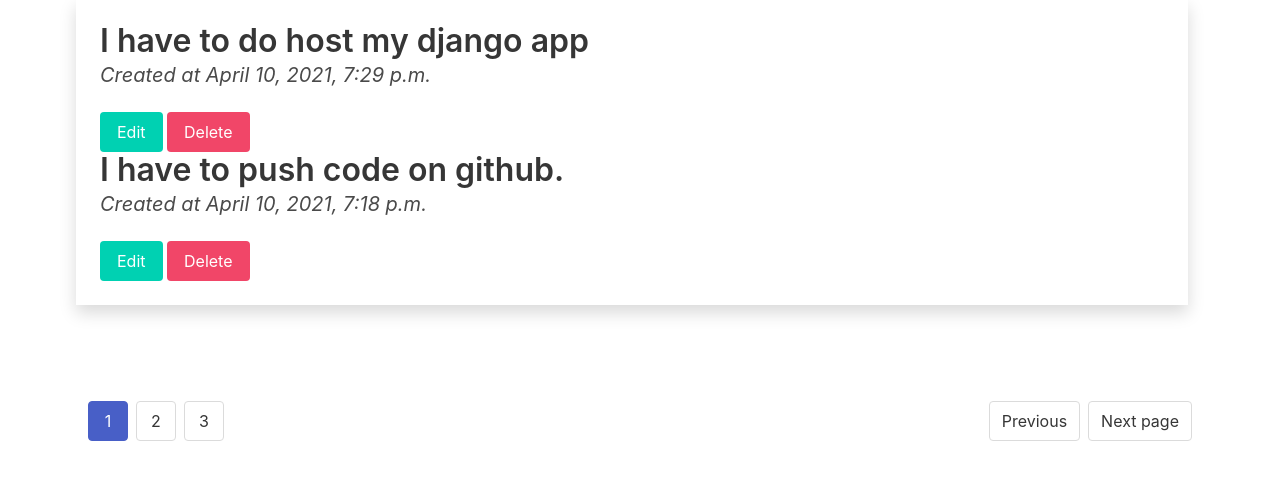
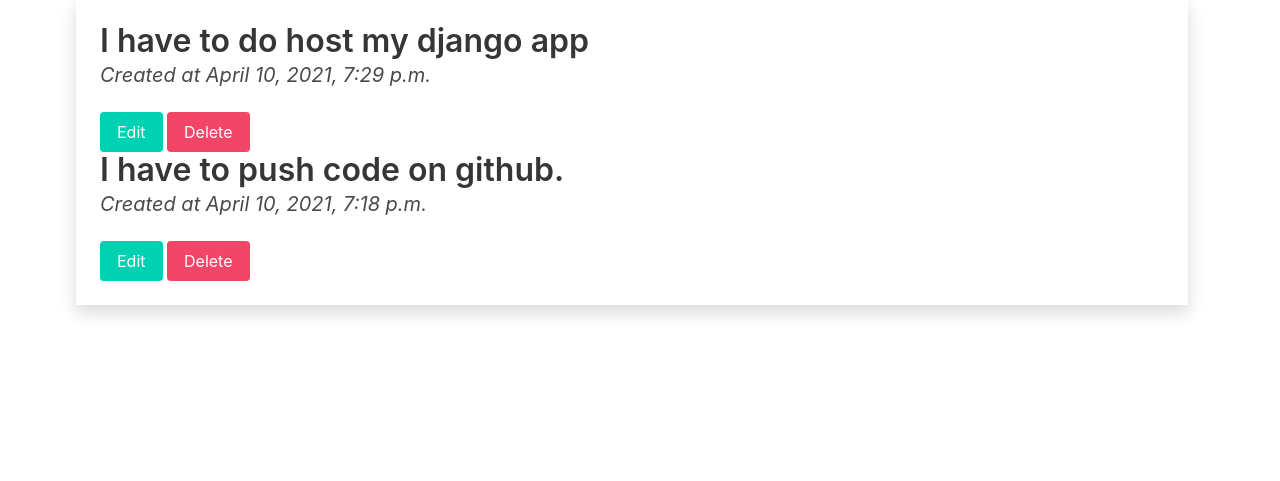
Before and after one commit to hossainchisty/Django-Dear-Diary-App, a Django app: page / in a window 1280 px wide. Shown: the part 319-800 px from the top of the page. Run offline with Django 3.2, Linux system fonts and the light colour scheme; data comes from the database, SQL or seed files in the repository; some libraries are stand-ins or nearby versions.

Commit message:
Update inde.html

```diff
--- a/templates/index.html
+++ b/templates/index.html
@@ -47,24 +47,29 @@
 
         </div>
 
-        <!-- pagenation start -->
-        <div class="container pt-6 mt-6">
-            <nav class="pagination" role="navigation" aria-label="pagination">
-                <a class="pagination-previous" title="This is the first page">Previous</a>
-                <a class="pagination-next">Next page</a>
-                <ul class="pagination-list">
-                    <li>
-                        <a class="pagination-link is-current" aria-label="Page 1" aria-current="page">1</a>
-                    </li>
-                    <li>
-                        <a class="pagination-link" aria-label="Goto page 2">2</a>
-                    </li>
-                    <li>
-                        <a class="pagination-link" aria-label="Goto page 3">3</a>
-                    </li>
-                </ul>
-            </nav>
-        </div>
-        <!-- pagenation end -->
+        {% if diary_post.has_other_pages %}
+        <ul class="pagination">
+        {% if diary_post.has_previous %}
+        <li><a href="?page={{ diary_post.previous_page_number }}">&laquo;</a></li>
+        {% else %}
+        <li class="disabled"><span>&laquo;</span></li>
+        {% endif %}
+        {% for i in diary_post.paginator.page_range %}
+        {% if diary_post.number == i %}
+            <li class="active"><span>{{ i }} <span class="sr-only">(current)</span></span></li>
+        {% else %}
+            <li><a href="?page={{ i }}">{{ i }}</a></li>
+        {% endif %}
+        {% endfor %}
+        {% if diary_post.has_next %}
+        <li><a href="?page={{ diary_post.next_page_number }}">&raquo;</a></li>
+        {% else %}
+        <li class="disabled"><span>&raquo;</span></li>
+        {% endif %}
+    </ul>
+    {% endif %}
+
     </div>
+
+
 {% endblock body %}
```
